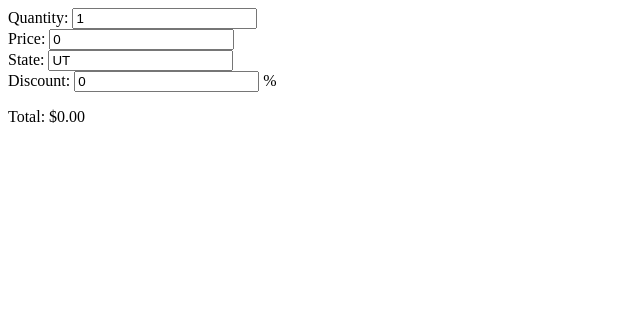
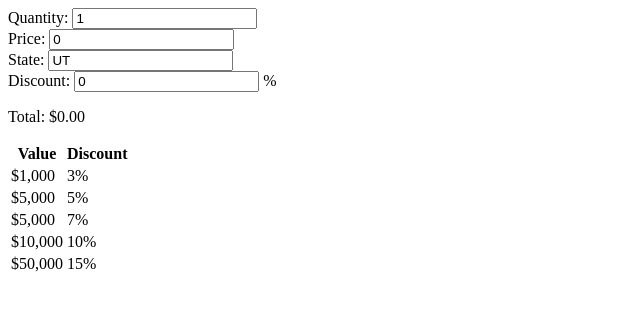
Before and after one commit to mikehall314/elephant, a SvelteKit app: page / in a window 1280 px wide. Shown: the top 310 px of the page, without its empty margins (0-640 px from the left). Built offline with nearby package versions, Linux system fonts and the light colour scheme.

Commit message:
feat: Add discount chart

```diff
--- a/src/routes/+page.svelte
+++ b/src/routes/+page.svelte
@@ -23,3 +23,30 @@
 <div>Discount: <input type="number" bind:value={discountPercent}> %</div>
 
 <p>Total: ${Number(totalWithDiscount).toFixed(2)}</p>
+
+<table>
+    <tr>
+        <th>Value</th>
+        <th>Discount</th>
+    </tr>
+    <tr>
+        <td>$1,000</td>
+        <td>3%</td>
+    </tr>
+    <tr>
+        <td>$5,000</td>
+        <td>5%</td>
+    </tr>
+    <tr>
+        <td>$5,000</td>
+        <td>7%</td>
+    </tr>
+    <tr>
+        <td>$10,000</td>
+        <td>10%</td>
+    </tr>
+    <tr>
+        <td>$50,000</td>
+        <td>15%</td>
+    </tr>
+</table>
```
